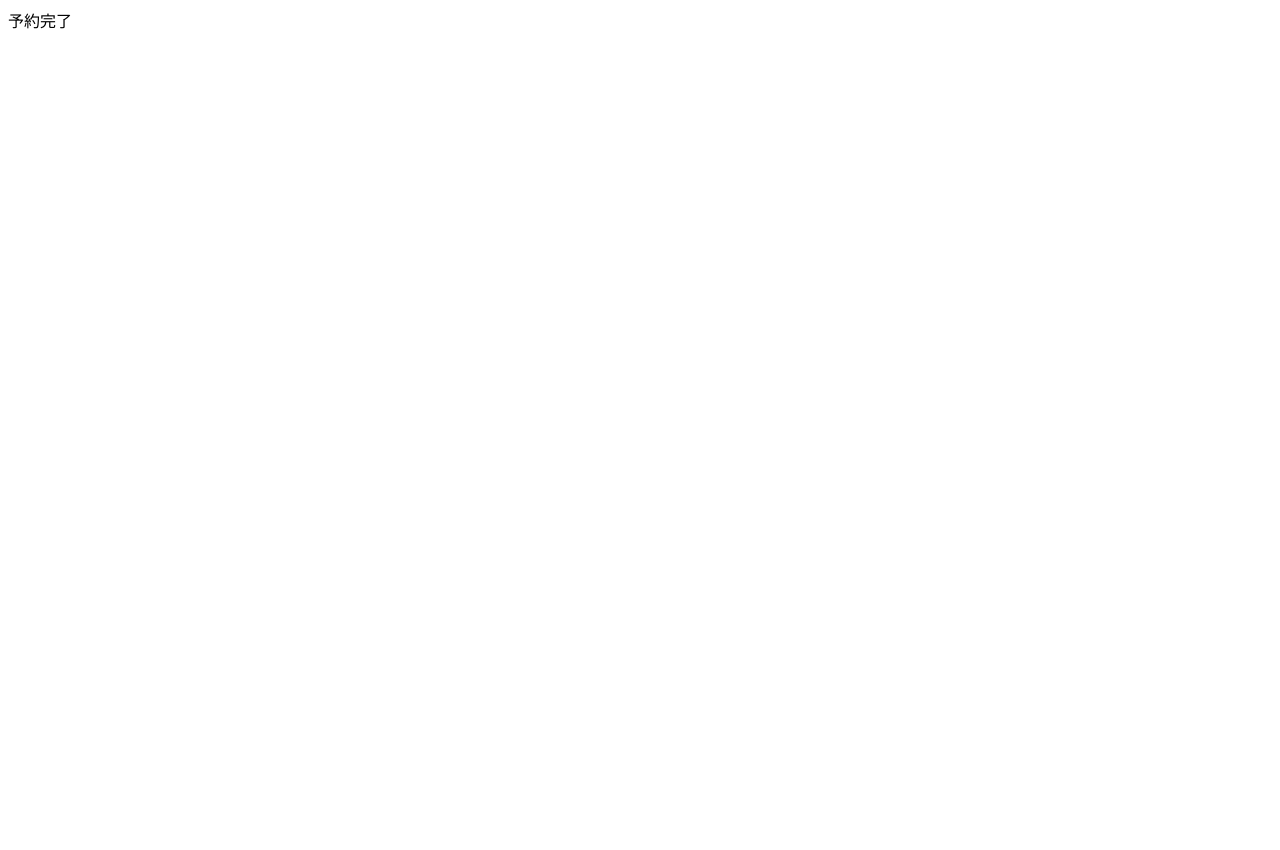
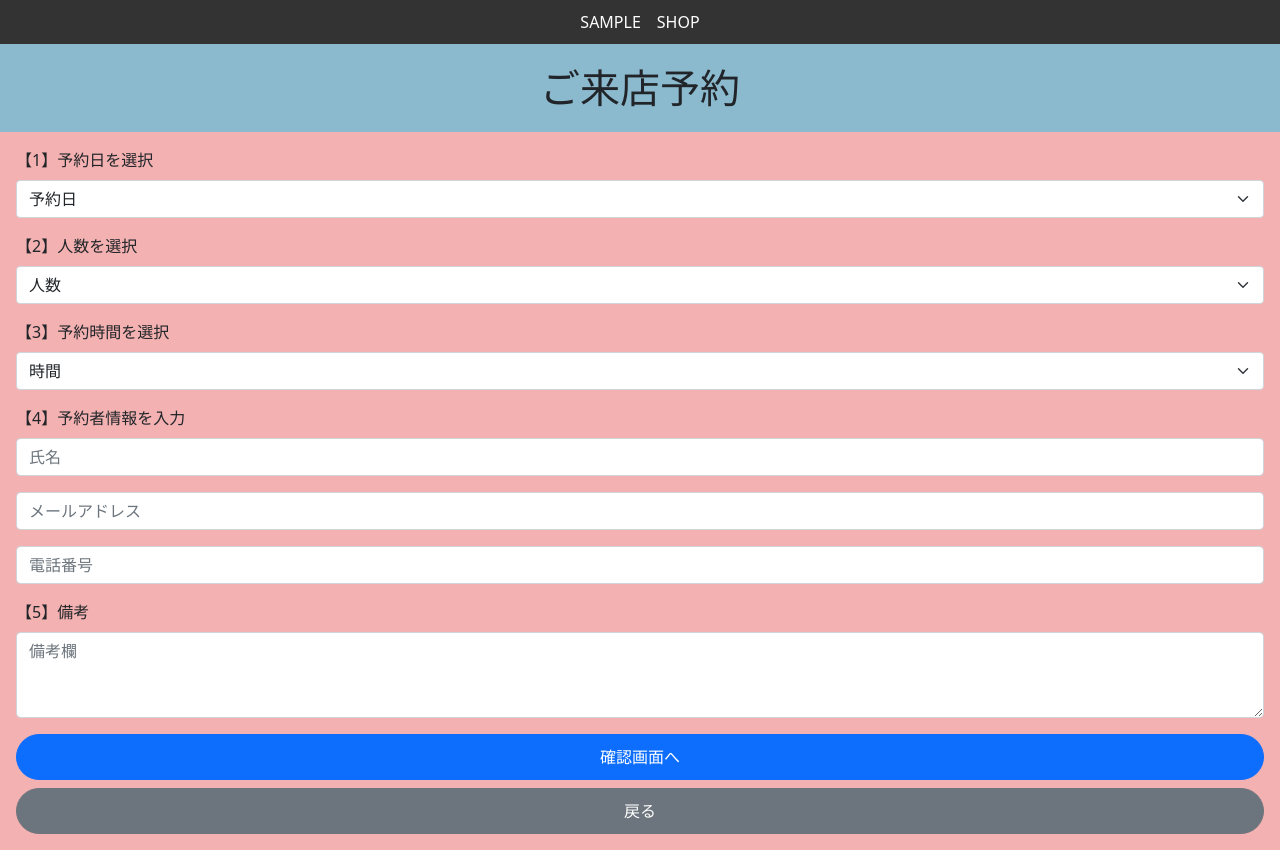
Before and after one commit to fukudadairin/reserve, a PHP site: page /complete.php in a window 1280 px wide. Before the commit the page is almost empty. Before the commit the page ends 29 px from the top, so only its background shows below. Run offline with PHP 8.4, Linux system fonts and the light colour scheme.

Commit message:
ルート相対パスだとCSSが反映された

```diff
--- a/complete.php
+++ b/complete.php
@@ -1 +1,96 @@
-予約完了
+<!-- 予約完了 -->
+
+<!-- 予約受付画面 -->
+<?php
+if ($_SERVER["REQUEST_METHOD"] == "POST") {
+    header("Location:/reserve/confirm.php/");
+}
+
+?>
+
+<!doctype html>
+<html lang="ja">
+
+<head>
+    <!-- Required meta tags -->
+    <meta charset="utf-8">
+    <meta name="viewport" content="width=device-width, initial-scale=1">
+
+    <!-- Bootstrap CSS -->
+    <link href="https://cdn.jsdelivr.net/npm/bootstrap@5.0.2/dist/css/bootstrap.min.css" rel="stylesheet" integrity="sha384-EVSTQN3/azprG1Anm3QDgpJLIm9Nao0Yz1ztcQTwFspd3yD65VohhpuuCOmLASjC" crossorigin="anonymous">
+
+    <!-- original CSS -->
+    <link rel="stylesheet" href="/reserve/css/style.css">
+
+    <title>ご来店予約</title>
+</head>
+
+<body>
+    <header>SAMPLE　SHOP</header>
+    <h1>ご来店予約</h1>
+
+    <form method="POST" class="m-3">
+
+        <div class="mb-3">
+            <label for="exampleFormControlInput1" class="form-label">【1】予約日を選択</label>
+            <select class="form-select" aria-label="Default select example">
+                <option selected>予約日</option>
+                <option value="1">One</option>
+                <option value="2">Two</option>
+                <option value="3">Three</option>
+            </select>
+        </div>
+        <div class="mb-3">
+            <label for="exampleFormControlInput1" class="form-label">【2】人数を選択</label>
+            <select class="form-select" aria-label="Default select example">
+                <option selected>人数</option>
+                <option value="1">One</option>
+                <option value="2">Two</option>
+                <option value="3">Three</option>
+            </select>
+        </div>
+
+        <div class="mb-3">
+            <label for="exampleFormControlInput1" class="form-label">【3】予約時間を選択</label>
+            <select class="form-select" aria-label="Default select example">
+                <option selected>時間</option>
+                <option value="1">One</option>
+                <option value="2">Two</option>
+                <option value="3">Three</option>
+            </select>
+        </div>
+        <div class="mb-3">
+            <label for="exampleFormControlInput1" class="form-label">【4】予約者情報を入力</label>
+            <input type="text" class="form-control" id="exampleFormControlInput1" placeholder="氏名">
+        </div>
+        <div class="mb-3">
+            <input type="email" class="form-control" id="exampleFormControlInput1" placeholder="メールアドレス">
+        </div>
+        <div class="mb-3">
+            <input type="number" class="form-control" id="exampleFormControlInput1" placeholder="電話番号">
+        </div>
+        <div class="mb-3">
+            <label for="exampleFormControlTextarea1" class="form-label">【5】備考</label>
+            <textarea class="form-control" id="exampleFormControlTextarea1" rows="3" placeholder="備考欄"></textarea>
+        </div>
+
+        <div class="d-grid gap-2">
+            <button class="btn btn-primary rounded-pill" type="submit">確認画面へ</button>
+            <button class="btn btn-secondary rounded-pill" type="button">戻る</button>
+        </div>
+
+    </form>
+
+    <!-- Optional JavaScript; choose one of the two! -->
+
+    <!-- Option 1: Bootstrap Bundle with Popper -->
+    <script src="https://cdn.jsdelivr.net/npm/bootstrap@5.0.2/dist/js/bootstrap.bundle.min.js" integrity="sha384-MrcW6ZMFYlzcLA8Nl+NtUVF0sA7MsXsP1UyJoMp4YLEuNSfAP+JcXn/tWtIaxVXM" crossorigin="anonymous"></script>
+
+    <!-- Option 2: Separate Popper and Bootstrap JS -->
+    <!--
+    <script src="https://cdn.jsdelivr.net/npm/@popperjs/core@2.9.2/dist/umd/popper.min.js" integrity="sha384-IQsoLXl5PILFhosVNubq5LC7Qb9DXgDA9i+tQ8Zj3iwWAwPtgFTxbJ8NT4GN1R8p" crossorigin="anonymous"></script>
+    <script src="https://cdn.jsdelivr.net/npm/bootstrap@5.0.2/dist/js/bootstrap.min.js" integrity="sha384-cVKIPhGWiC2Al4u+LWgxfKTRIcfu0JTxR+EQDz/bgldoEyl4H0zUF0QKbrJ0EcQF" crossorigin="anonymous"></script>
+    -->
+</body>
+
+</html>
--- a/css/style.css
+++ b/css/style.css
@@ -5,7 +5,7 @@ body{
 h1{
     font-weight: normal;
     text-align: center;
-    background-color: white;
+    background-color: rgb(139, 185, 206);
     padding: 20px 0;
 }
 .btn{
--- a/index.php
+++ b/index.php
@@ -18,7 +18,7 @@ if ($_SERVER["REQUEST_METHOD"] == "POST") {
     <link href="https://cdn.jsdelivr.net/npm/bootstrap@5.0.2/dist/css/bootstrap.min.css" rel="stylesheet" integrity="sha384-EVSTQN3/azprG1Anm3QDgpJLIm9Nao0Yz1ztcQTwFspd3yD65VohhpuuCOmLASjC" crossorigin="anonymous">
 
     <!-- original CSS -->
-    <link rel="stylesheet" href="./css/style.css">
+    <link rel="stylesheet" href="/reserve/css/style.css">
 
     <title>ご来店予約</title>
 </head>
```
Also changed, not shown: confirm.php (+5 -3 lines).
